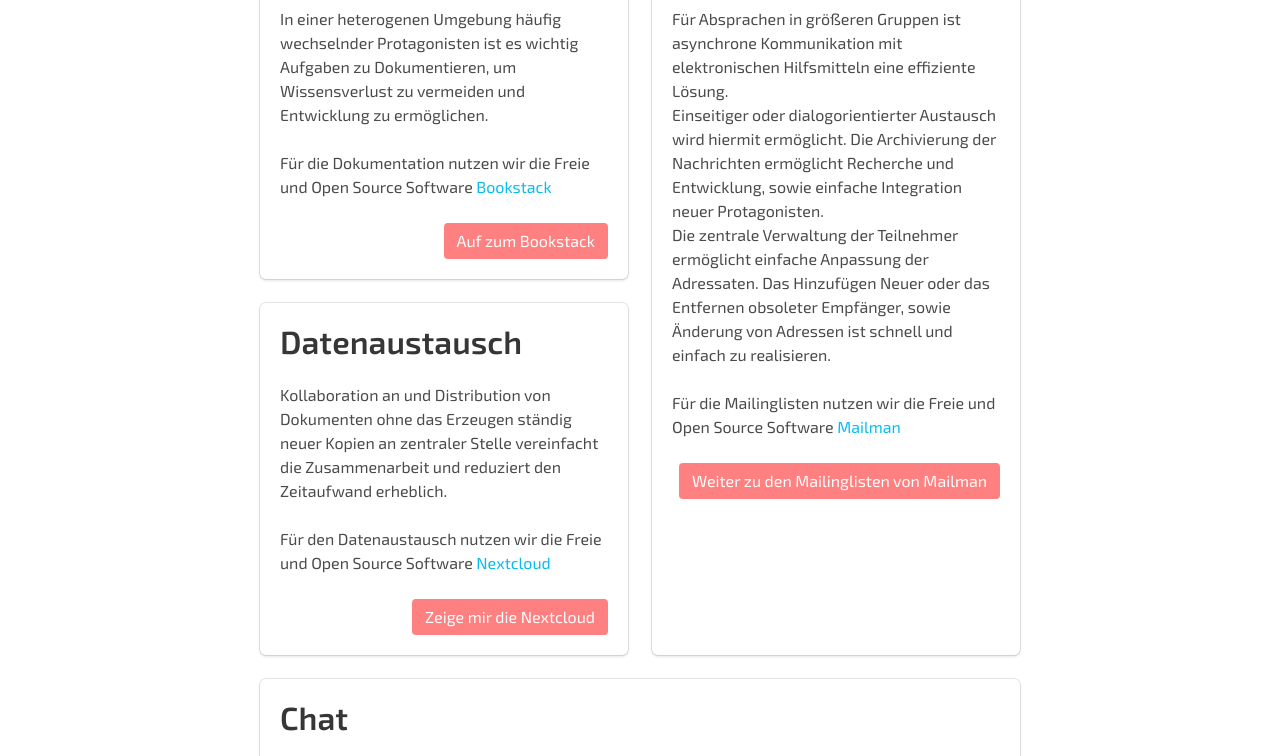
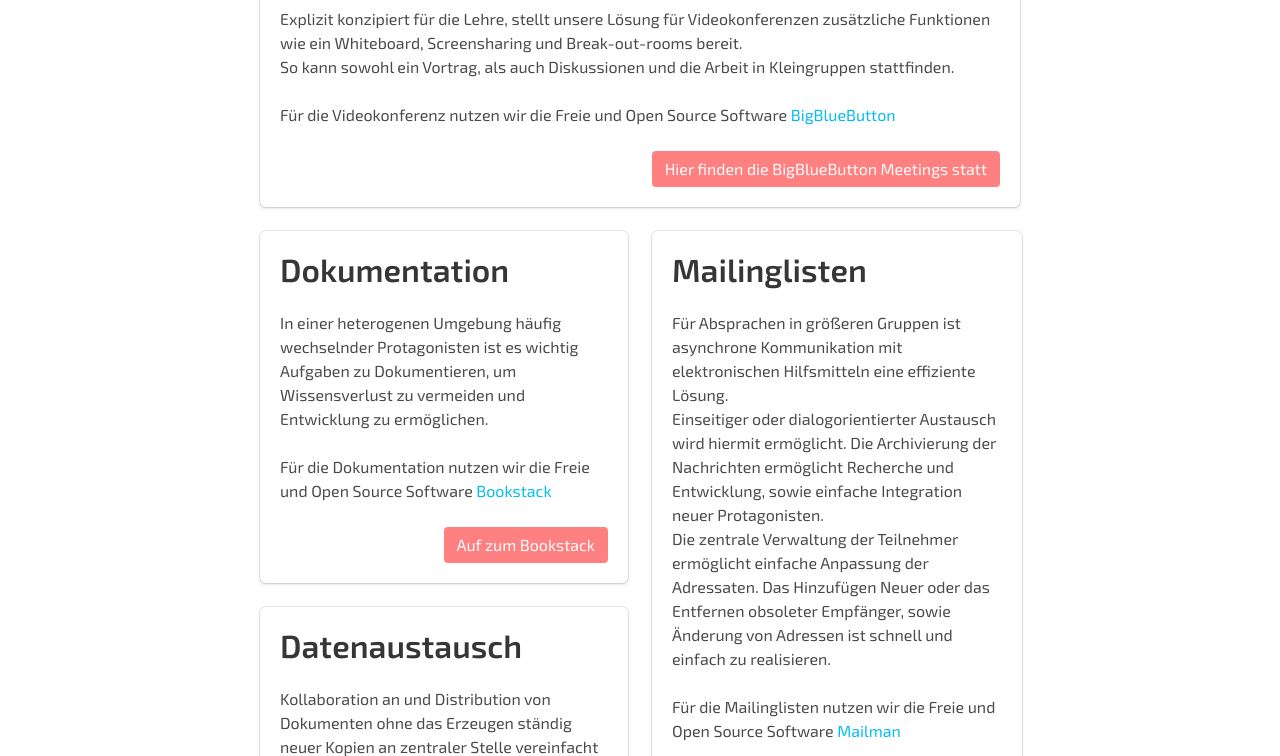
Before and after one commit to sanduhrs/waldorf.one, a website: page index.html in a window 1280 px wide. Shown: the part 628-1384 px from the top of the page. Drawn offline with Linux system fonts and the light colour scheme.

Commit message:
Add bbb short text

```diff
--- a/index.html
+++ b/index.html
@@ -62,6 +62,20 @@
           <div class="column is-8-desktop is-offset-2-desktop">
 
             <div class="tile is-ancestor">
+              <div class="tile is-12 is-vertical is-parent">
+                <div class="tile is-child box">
+                  <p class="title">Videokonferenzen</p>
+                  <p>Explizit konzipiert für die Lehre, stellt unsere Lösung für Videokonferenzen zusätzliche Funktionen wie ein Whiteboard, Screensharing und Break-out-rooms bereit.</p>
+                  <p>So kann sowohl ein Vortrag, als auch Diskussionen und die Arbeit in Kleingruppen stattfinden.</p>
+                  <br />
+                  <p>Für die Videokonferenz nutzen wir die Freie und Open Source Software <a href="https://bigbluebutton.org/">BigBlueButton</a></p>
+                  <br />
+                  <p><a class="button is-primary is-pulled-right" href="https://meet.waldorf.one/">Hier finden die BigBlueButton Meetings statt</a></p>
+                </div>
+              </div>
+            </div>
+
+            <div class="tile is-ancestor">
               <div class="tile is-6 is-vertical is-parent">
                 <div class="tile is-child box">
                   <p class="title">Dokumentation</p>
@@ -91,7 +105,7 @@
                   <br />
                   <p>Für die Mailinglisten nutzen wir die Freie und Open Source Software <a href="http://www.list.org/">Mailman</a></p>
                   <br />
-                  <p><a class="button is-primary is-pulled-right" href="https://lists.waldorf.one/">Weiter zu den Mailinglisten von Mailman</a></p>
+                  <p><a class="button is-primary is-pulled-right" href="https://lists.waldorf.one/">Weiter zu den Mailinglisten von Mailman3</a></p>
                 </div>
               </div>
             </div>
@@ -144,7 +158,7 @@
         <div class="container">
           <div class="columns">
             <div class="column is-8-desktop is-offset-2-desktop">
-              <h3 class="subtitle is-4">Ein Projekt des <a href="http://freundeskreis-hd.de" target="_blank">Freundeskreis der Freien Waldorfschule Heidelberg e. V.</a></h3>
+              <h3 class="subtitle is-4">Ein Projekt des <br /><a href="http://freundeskreis-hd.de" target="_blank">Freundeskreis der Freien Waldorfschule Heidelberg e. V.</a></h3>
             </div>
           </div>
         </div>
```
